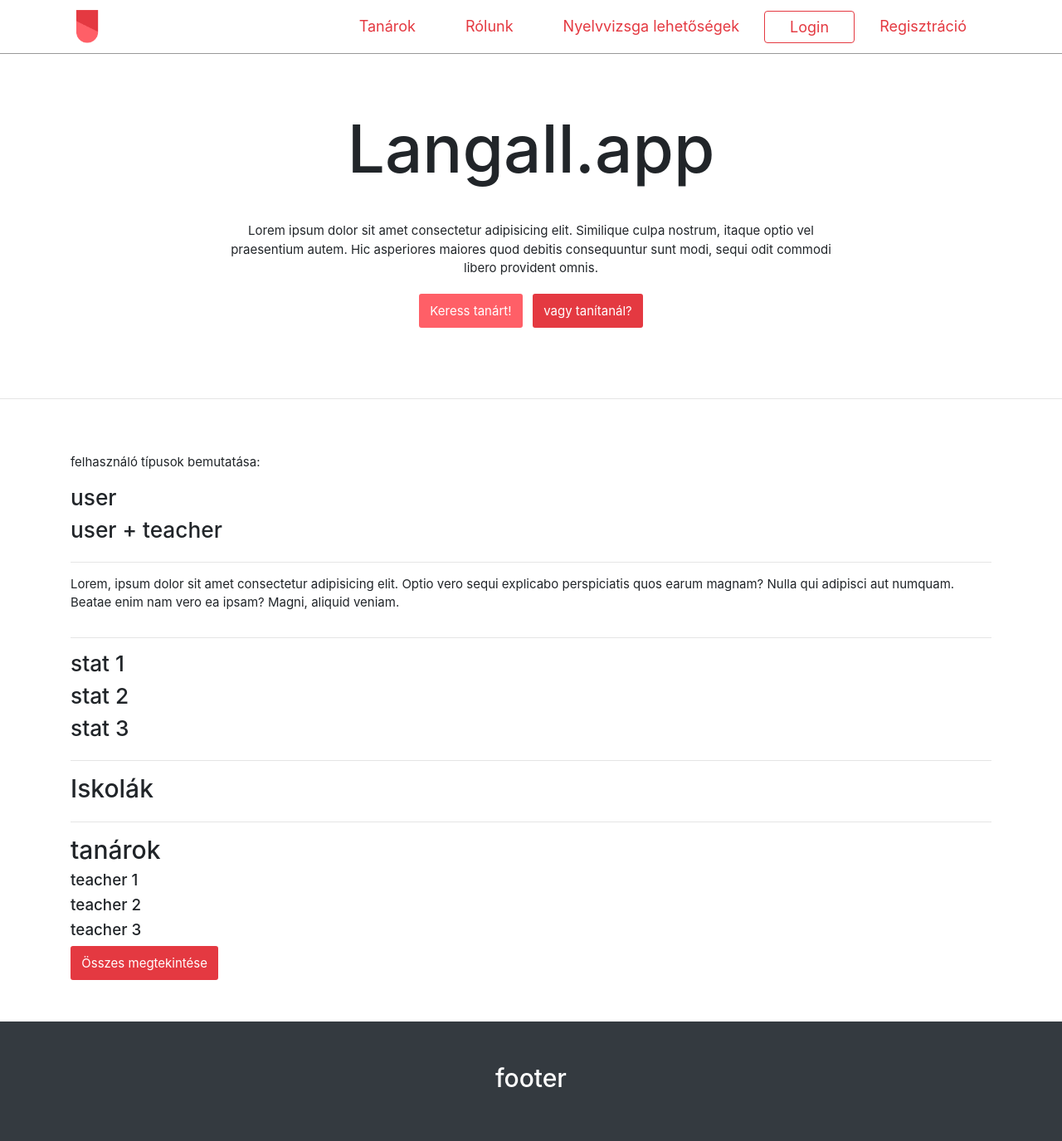
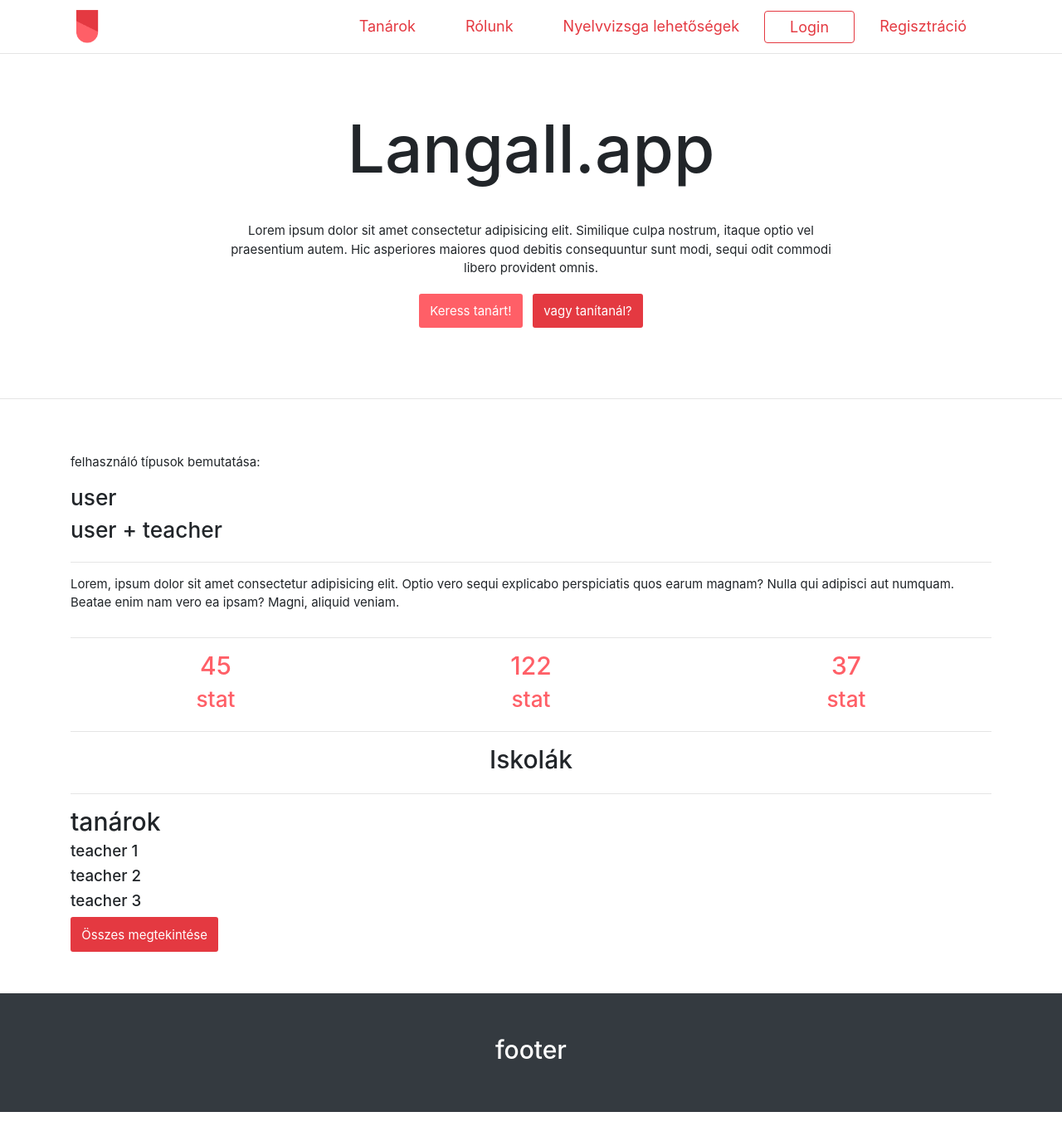
Before and after one commit to nyitraibence/Langall.app, a Django app: template templates/homepage.html in a window 1280 px wide. Shown: the whole page at 83% size. After the commit the page ends 1340 px from the top, so only its background shows below. Run offline with Django 3.2, Linux system fonts and the light colour scheme; the template is opened without the code that fills it, so the values that code supplies are empty.

Commit message:
minor corrections

```diff
--- a/core/views.py
+++ b/core/views.py
@@ -24,7 +24,6 @@ def profile(request):
         return render(request, 'profile.html', {'profile' : current_user})
     else:
         return redirect('login')
-
 
 
 def register(request):
--- a/langall_project/settings.py
+++ b/langall_project/settings.py
@@ -131,6 +131,7 @@ EMAIL_PORT = os.getenv('ENV_EMAIL_PORT')
 
 SOCIAL_AUTH_FACEBOOK_KEY = os.getenv('FB_APP_ID')               # App ID
 SOCIAL_AUTH_FACEBOOK_SECRET = os.getenv('FB_APP_SECRET')        # App Secret
+SOCIAL_AUTH_LOGIN_REDIRECT_URL = '/'
 
 SOCIAL_AUTH_FACEBOOK_SCOPE = ['email', 'user_link']             # afor social_auth extradata
 SOCIAL_AUTH_FACEBOOK_PROFILE_EXTRA_PARAMS = {
--- a/template_workflow/dev/css/modules/header.styl
+++ b/template_workflow/dev/css/modules/header.styl
@@ -1,6 +1,6 @@
 .navbar {
 	background-color $white
-	border-bottom 1px solid $grey
+	border-bottom 1px solid rgba(0, 0, 0, .1)
 
 	.navbar-toggler {
 		.navbar-toggler-icon {
--- a/templates/homepage.html
+++ b/templates/homepage.html
@@ -7,6 +7,10 @@
     <div class="container">
         <div class="row text-center">
             <div class="col-md-8 mx-auto">
+                {% if user.is_authenticated %}
+                <br><a class="btn btn-cold" href="{% url 'logout' %}">Kijelentkezés</a>
+                <h3>Üdv {{ user.first_name }}!</h3>
+                {% endif %}
                 <h1>Langall.app</h1>
                 <p>
                     Lorem ipsum dolor sit amet consectetur adipisicing elit.
@@ -14,13 +18,8 @@
                     Hic asperiores maiores quod debitis consequuntur sunt modi,
                     sequi odit commodi libero provident omnis.
                 </p>
-                {% if user.is_authenticated %}
-                <h3>Üdv {{ user.first_name }}!</h3>
-                <br><a class="btn btn-cold" href="{% url 'logout' %}">Kijelentkezés</a>
-                {% else %}
                 <a class="btn btn-secondary" href="{% url 'teachers' %}">Keress tanárt!</a>
                 <a class="btn btn-primary" href="{% url 'start_teaching' %}">vagy tanítanál?</a>
-                {% endif %}
             </div>
         </div>
     </div>
@@ -46,15 +45,22 @@
             </div>
         </div>
         <hr>
-        <div class="row">
-            <div class="col-12">
-                <h3>stat 1</h3>
-                <h3>stat 2</h3>
-                <h3>stat 3</h3>
+        <div class="row text-center font-secondary">
+            <div class="col-4">
+                <h2>45</h2>
+                <h3>stat</h3>
+            </div>
+            <div class="col-4">
+                <h2>122</h2>
+                <h3>stat</h3>
+            </div>
+            <div class="col-4">
+                <h2>37</h2>
+                <h3>stat</h3>
             </div>
         </div>
         <hr>
-        <div class="row">
+        <div class="row text-center">
             <div class="col-12">
                 <h2>Iskolák</h2>
             </div>
--- a/templates/registration/login.html
+++ b/templates/registration/login.html
@@ -13,7 +13,7 @@
                     {{ form.as_p }}
                     <button type="submit" class="btn btn-primary">Belépés</button>
                 </form>
-                <p>nincs még fiókod? <a href="{% url 'register' %}">regisztrálj</a></p>
+                <p>Még nincs fiókod? <a href="{% url 'register' %}">regisztrálj</a></p>
                 <br><br>
                 <strong>-- vagy --</strong><br><br>
                 <a href="{% url 'social:begin' 'facebook' %}">belépés facebook-al</a><br><br>
--- a/templates/registration/register.html
+++ b/templates/registration/register.html
@@ -25,5 +25,8 @@
         {% endfor %}
         <button type="submit" class="btn btn-primary">Regisztráció</button>
     </form>
+    <strong>-- vagy --</strong><br><br>
+    <a href="{% url 'social:begin' 'facebook' %}">belépés facebook-al</a><br><br>
+    <a href="#">belépés linked in-nel</a><br>
 </section>
 {% endblock %}
```
Also changed, not shown: template_workflow/dev/css/layout/03_type.styl (+11 -0 lines), assets/css/style.min.css, 1 other file.
